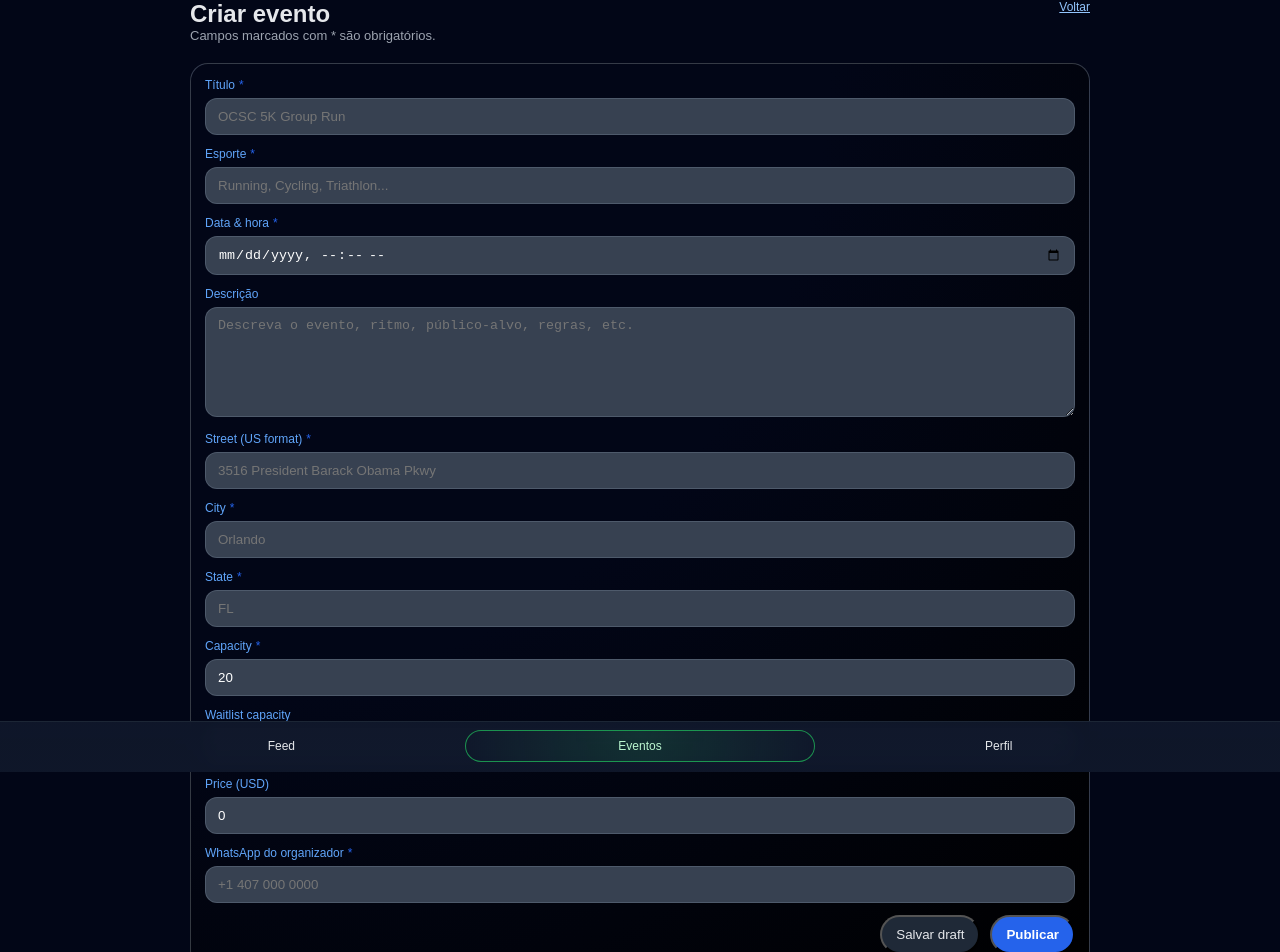
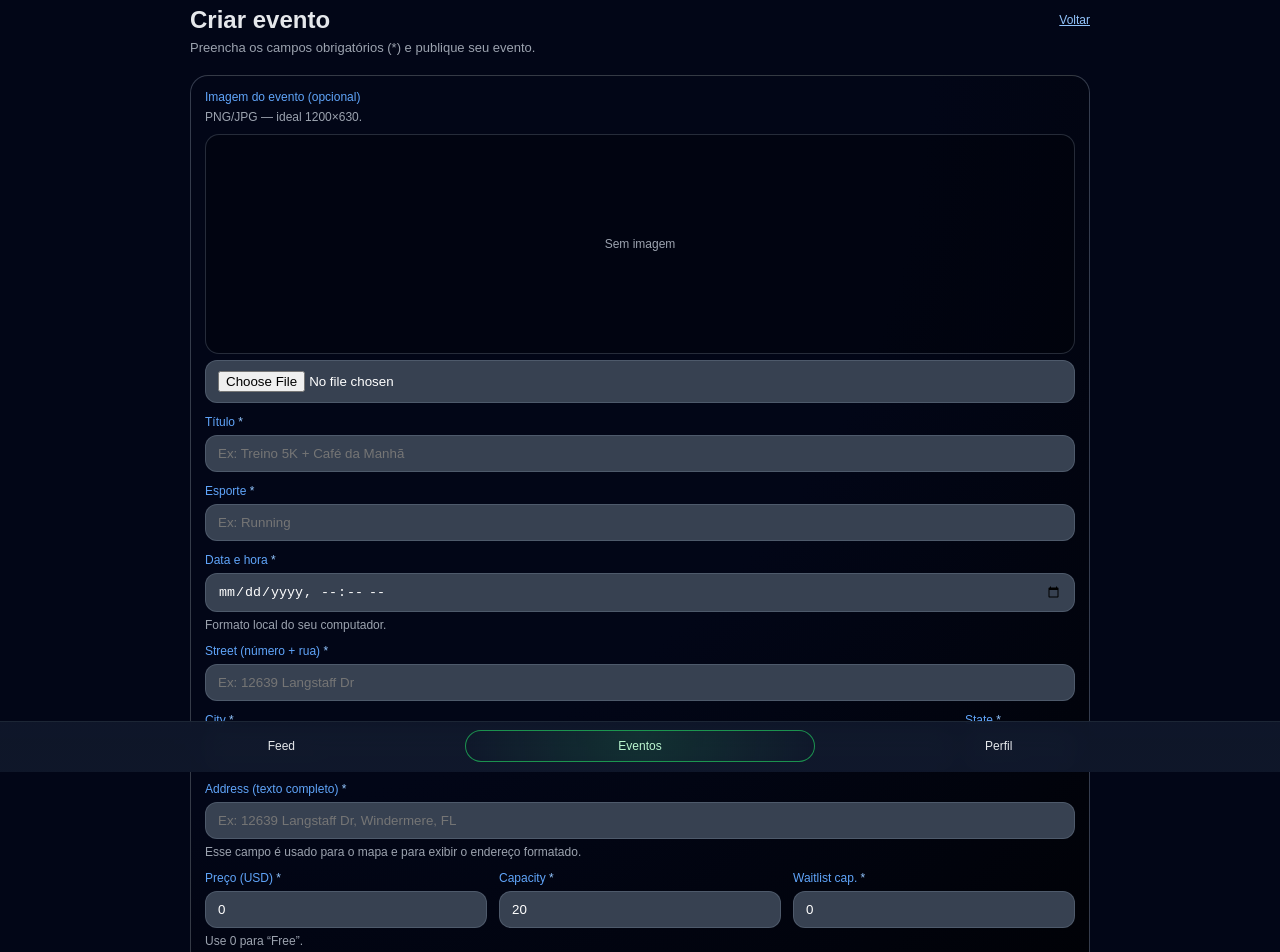
Before and after one commit to rafaelmorch/sportplatform, a Next.js app: page /events/new in a window 1280 px wide. Shown: the part 28-980 px from the top of the page. Built offline with nearby package versions, Linux system fonts and the light colour scheme; no server answers.

Commit message:
Add create event page with image upload to Supabase Storage

```diff
--- a/app/events/new/page.tsx
+++ b/app/events/new/page.tsx
@@ -9,81 +9,70 @@ import { supabaseBrowser } from "@/lib/supabase-browser";
 
 export const dynamic = "force-dynamic";
 
-/* ================= Helpers ================= */
+type FormState = {
+  title: string;
+  sport: string;
+  description: string;
+  date: string; // datetime-local
+  street: string;
+  city: string;
+  state: string;
+  address_text: string;
+  capacity: string; // number as string
+  waitlist_capacity: string; // number as string
+  price: string; // dollars as string
+  organizer_whatsapp: string;
+};
 
-function toCents(input: string): number {
-  const raw = input.trim();
-  if (!raw) return 0;
-  const normalized = raw.replace(",", ".");
-  const value = Number(normalized);
-  if (!Number.isFinite(value) || value < 0) return 0;
-  return Math.round(value * 100);
+function dollarsToCents(v: string): number {
+  const n = Number(String(v).replace(",", "."));
+  if (!isFinite(n) || n <= 0) return 0;
+  return Math.round(n * 100);
 }
 
-function normalizeWhatsApp(input: string): string {
-  const trimmed = input.trim();
-  if (!trimmed) return "";
-  const plus = trimmed.startsWith("+") ? "+" : "";
-  const digits = trimmed.replace(/[^\d]/g, "");
-  return plus + digits;
+function isValidUsState(state: string): boolean {
+  const s = state.trim().toUpperCase();
+  // Aceita 2 letras (FL, CA etc). Você pode tornar mais rígido depois.
+  return /^[A-Z]{2}$/.test(s);
 }
 
-function isValidWhatsApp(input: string): boolean {
-  const norm = normalizeWhatsApp(input);
-  const digits = norm.replace(/[^\d]/g, "");
-  return digits.length >= 8 && digits.length <= 15;
-}
-
-/* ===== Label com asterisco ===== */
-function Label({
-  text,
-  required = false,
-}: {
-  text: string;
-  required?: boolean;
-}) {
-  return (
-    <span>
-      {text}
-      {required && (
-        <span style={{ color: "#2563eb", marginLeft: 4 }}>*</span>
-      )}
-    </span>
-  );
+function sanitizeFileName(name: string): string {
+  return name
+    .trim()
+    .replace(/\s+/g, "-")
+    .replace(/[^a-zA-Z0-9._-]/g, "")
+    .slice(0, 120);
 }
 
 export default function NewEventPage() {
   const supabase = useMemo(() => supabaseBrowser, []);
   const router = useRouter();
 
-  /* ================= State ================= */
-
-  const [title, setTitle] = useState("");
-  const [sport, setSport] = useState("");
-  const [date, setDate] = useState("");
-  const [description, setDescription] = useState("");
-
-  const [street, setStreet] = useState("");
-  const [city, setCity] = useState("");
-  const [stateUS, setStateUS] = useState("");
-
-  const [capacity, setCapacity] = useState("20");
-  const [waitlistCapacity, setWaitlistCapacity] = useState("0");
-  const [price, setPrice] = useState("0");
-
-  const [organizerWhatsapp, setOrganizerWhatsapp] = useState("");
+  const [form, setForm] = useState<FormState>({
+    title: "",
+    sport: "",
+    description: "",
+    date: "",
+    street: "",
+    city: "",
+    state: "",
+    address_text: "",
+    capacity: "20",
+    waitlist_capacity: "0",
+    price: "0",
+    organizer_whatsapp: "",
+  });
 
   const [imageFile, setImageFile] = useState<File | null>(null);
   const [imagePreview, setImagePreview] = useState<string | null>(null);
 
   const [busy, setBusy] = useState(false);
   const [error, setError] = useState<string | null>(null);
-
-  /* ================= Styles ================= */
+  const [info, setInfo] = useState<string | null>(null);
 
   const labelStyle: React.CSSProperties = {
     fontSize: 12,
-    color: "#60a5fa",
+    color: "#60a5fa", // azul
   };
 
   const inputStyle: React.CSSProperties = {
@@ -92,113 +81,142 @@ export default function NewEventPage() {
     padding: "10px 12px",
     borderRadius: 12,
     border: "1px solid rgba(148,163,184,0.25)",
-    background: "#374151",
-    color: "#ffffff",
+    background: "#374151", // cinza escuro
+    color: "#ffffff", // texto branco
     outline: "none",
   };
 
-  const textareaStyle: React.CSSProperties = {
-    ...inputStyle,
-    minHeight: 110,
-    resize: "vertical",
+  const helperStyle: React.CSSProperties = {
+    marginTop: 6,
+    fontSize: 12,
+    color: "#9ca3af",
   };
 
-  /* ================= Image ================= */
+  function set<K extends keyof FormState>(key: K, value: FormState[K]) {
+    setForm((prev) => ({ ...prev, [key]: value }));
+  }
 
-  function onPickImage(file: File | null) {
+  function requiredAsterisk() {
+    return <span style={{ color: "#93c5fd" }}> *</span>;
+  }
+
+  async function handlePickImage(file: File | null) {
     setImageFile(file);
     setError(null);
+    setInfo(null);
+
     if (!file) {
       setImagePreview(null);
       return;
     }
-    setImagePreview(URL.createObjectURL(file));
+
+    // Preview local
+    const url = URL.createObjectURL(file);
+    setImagePreview(url);
   }
 
-  async function uploadEventImage(userId: string): Promise<string | null> {
-    if (!imageFile) return null;
+  async function handleCreate() {
+    setBusy(true);
+    setError(null);
+    setInfo(null);
 
-    const bucket = "event-images";
-    const safeName = imageFile.name.replace(/[^\w.\-]+/g, "_");
-    const path = `${userId}/${Date.now()}-${safeName}`;
+    try {
+      const { data: userRes, error: userErr } = await supabase.auth.getUser();
+      if (userErr) throw new Error(userErr.message);
+      const user = userRes.user;
+      if (!user) throw new Error("Você precisa estar logado para criar eventos.");
 
-    const { error } = await supabase.storage
-      .from(bucket)
-      .upload(path, imageFile, {
+      // ===== Validações (todos obrigatórios, exceto imagem) =====
+      const title = form.title.trim();
+      const sport = form.sport.trim();
+      const description = form.description.trim();
+      const date = form.date.trim();
+      const street = form.street.trim();
+      const city = form.city.trim();
+      const state = form.state.trim().toUpperCase();
+      const address_text = form.address_text.trim();
+      const organizer_whatsapp = form.organizer_whatsapp.trim();
+
+      const capacity = Math.max(Number(form.capacity || 0), 0);
+      const waitlist_capacity = Math.max(Number(form.waitlist_capacity || 0), 0);
+
+      if (!title) throw new Error("Título é obrigatório.");
+      if (!sport) throw new Error("Esporte é obrigatório.");
+      if (!date) throw new Error("Data/Hora é obrigatório.");
+      if (!street) throw new Error("Street (número + rua) é obrigatório.");
+      if (!city) throw new Error("City é obrigatório.");
+      if (!state) throw new Error("State é obrigatório.");
+      if (!isValidUsState(state)) throw new Error("State deve ter 2 letras (ex: FL).");
+      if (!address_text) throw new Error("Address (texto completo) é obrigatório.");
+      if (!description) throw new Error("Descrição é obrigatória.");
+      if (!organizer_whatsapp) throw new Error("WhatsApp do organizador é obrigatório.");
+
+      if (!Number.isFinite(capacity) || capacity < 0) throw new Error("Capacity inválida.");
+      if (!Number.isFinite(waitlist_capacity) || waitlist_capacity < 0)
+        throw new Error("Waitlist capacity inválida.");
+
+      const price_cents = dollarsToCents(form.price);
+
+      // ===== Upload da imagem (opcional) =====
+      let image_path: string | null = null;
+
+      if (imageFile) {
+        const extName = sanitizeFileName(imageFile.name);
+        const randomId =
+          typeof crypto !== "undefined" && "randomUUID" in crypto
+            ? crypto.randomUUID()
+            : String(Date.now());
+
+        image_path = `${user.id}/${randomId}-${extName}`;
+
+        const { error: upErr } = await supabase.storage
+          .from("event-images")
+          .upload(image_path, imageFile, {
             cacheControl: "3600",
-        upsert: false,
-        contentType: imageFile.type || "image/jpeg",
+            upsert: true,
+            contentType: imageFile.type || "image/*",
           });
 
-    if (error) throw new Error(error.message);
-    return path;
+        if (upErr) {
+          throw new Error(`Falha no upload da imagem: ${upErr.message}`);
+        }
       }
 
-  /* ================= Submit ================= */
+      // ===== Insert do evento =====
+      // date: converter de datetime-local -> ISO
+      const dateIso = new Date(date).toISOString();
 
-  async function submit(publishNow: boolean) {
-    setBusy(true);
-    setError(null);
-
-    try {
-      const { data: userRes } = await supabase.auth.getUser();
-      const user = userRes.user;
-      if (!user) throw new Error("You must be logged in.");
-
-      if (!title.trim()) throw new Error("Title is required.");
-      if (!sport.trim()) throw new Error("Sport is required.");
-      if (!date) throw new Error("Date & time is required.");
-      if (!street || !city || !stateUS)
-        throw new Error("Complete address is required.");
-      if (!capacity || Number(capacity) < 1)
-        throw new Error("Capacity must be at least 1.");
-      if (!isValidWhatsApp(organizerWhatsapp))
-        throw new Error("Invalid WhatsApp.");
-
-      const imagePath = await uploadEventImage(user.id);
-      const addressText = `${street}, ${city}, ${stateUS.toUpperCase()}`;
-
-      const { data, error } = await supabase
+      const { data: inserted, error: insErr } = await supabase
         .from("events")
         .insert({
-          title: title.trim(),
-          sport: sport.trim(),
-          date: new Date(date).toISOString(),
-          description: description.trim(),
-          created_by: user.id,
-
+          title,
+          sport,
+          description,
+          date: dateIso,
           street,
           city,
-          state: stateUS.toUpperCase(),
-          address_text: addressText,
-          location: addressText,
-          location_name: addressText,
-
-          capacity: Number(capacity),
-          waitlist_capacity: Number(waitlistCapacity),
-          price_cents: toCents(price),
-
-          organizer_whatsapp: normalizeWhatsApp(organizerWhatsapp),
-          published: publishNow,
-          image_path: imagePath,
-
-          lat: null,
-          lng: null,
+          state,
+          address_text,
+          capacity,
+          waitlist_capacity,
+          price_cents,
+          organizer_whatsapp,
+          image_path,
         })
         .select("id")
         .single();
 
-      if (error) throw error;
+      if (insErr) throw new Error(insErr.message);
+      if (!inserted?.id) throw new Error("Evento criado, mas não retornou ID.");
 
-      router.push(`/events/${data.id}`);
+      setInfo("Evento criado com sucesso!");
+      router.push(`/events/${inserted.id}`);
     } catch (e: any) {
-      setError(e.message || "Failed to create event.");
+      setError(e?.message || "Erro ao criar evento.");
     } finally {
       setBusy(false);
     }
   }
-
-  /* ================= Render ================= */
 
   return (
     <main
@@ -206,12 +224,20 @@ export default function NewEventPage() {
         minHeight: "100vh",
         backgroundColor: "#020617",
         color: "#e5e7eb",
-        padding: 16,
-        paddingBottom: 80,
+        padding: "16px",
+        paddingBottom: "80px",
       }}
     >
-      <div style={{ maxWidth: 900, margin: "0 auto" }}>
-        <header style={{ marginBottom: 20 }}>
+      <div style={{ maxWidth: "900px", margin: "0 auto" }}>
+        {/* Header igual ao Groups */}
+        <header
+          style={{
+            marginBottom: 20,
+            display: "flex",
+            flexDirection: "column",
+            gap: 6,
+          }}
+        >
           <p
             style={{
               fontSize: 11,
@@ -224,177 +250,273 @@ export default function NewEventPage() {
             Eventos
           </p>
 
-          <div style={{ display: "flex", justifyContent: "space-between" }}>
+          <div
+            style={{
+              display: "flex",
+              justifyContent: "space-between",
+              gap: 10,
+              alignItems: "center",
+            }}
+          >
             <h1 style={{ fontSize: 24, fontWeight: 700, margin: 0 }}>
               Criar evento
             </h1>
+
             <Link
               href="/events"
-              style={{ fontSize: 12, color: "#93c5fd", textDecoration: "underline" }}
+              style={{
+                fontSize: 12,
+                color: "#93c5fd",
+                textDecoration: "underline",
+                whiteSpace: "nowrap",
+              }}
             >
               Voltar
             </Link>
           </div>
 
-          <p style={{ fontSize: 13, color: "#9ca3af" }}>
-            Campos marcados com * são obrigatórios.
+          <p style={{ fontSize: 13, color: "#9ca3af", margin: 0 }}>
+            Preencha os campos obrigatórios (*) e publique seu evento.
           </p>
         </header>
 
-        {error && (
-          <p style={{ fontSize: 13, color: "#fca5a5", marginBottom: 12 }}>
+        {error ? (
+          <p style={{ margin: "0 0 12px 0", fontSize: 13, color: "#fca5a5" }}>
             {error}
           </p>
-        )}
+        ) : null}
+
+        {info ? (
+          <p style={{ margin: "0 0 12px 0", fontSize: 13, color: "#86efac" }}>
+            {info}
+          </p>
+        ) : null}
 
         <section
           style={{
             borderRadius: 18,
             border: "1px solid rgba(148,163,184,0.35)",
             background:
-              "radial-gradient(circle at top left, #020617, #020617 50%, #000 100%)",
-            padding: 14,
+              "radial-gradient(circle at top left, #020617, #020617 50%, #000000 100%)",
+            padding: "14px 14px",
             display: "flex",
             flexDirection: "column",
             gap: 12,
           }}
         >
+          {/* Imagem */}
+          <div>
+            <div style={{ display: "flex", justifyContent: "space-between", gap: 10 }}>
+              <div>
+                <p style={{ margin: 0, fontSize: 12, color: "#60a5fa" }}>
+                  Imagem do evento (opcional)
+                </p>
+                <p style={{ margin: "6px 0 0 0", fontSize: 12, color: "#9ca3af" }}>
+                  PNG/JPG — ideal 1200×630.
+                </p>
+              </div>
+            </div>
+
+            <div
+              style={{
+                marginTop: 10,
+                width: "100%",
+                height: 220,
+                borderRadius: 14,
+                border: "1px solid rgba(148,163,184,0.25)",
+                overflow: "hidden",
+                background: "rgba(0,0,0,0.25)",
+                display: "flex",
+                alignItems: "center",
+                justifyContent: "center",
+              }}
+            >
+              {imagePreview ? (
+                <img
+                  src={imagePreview}
+                  alt="preview"
+                  style={{ width: "100%", height: "100%", objectFit: "contain" }}
+                />
+              ) : (
+                <span style={{ fontSize: 12, color: "#9ca3af" }}>Sem imagem</span>
+              )}
+            </div>
+
+            <input
+              type="file"
+              accept="image/*"
+              style={{ marginTop: 10, ...inputStyle }}
+              onChange={(e) => handlePickImage(e.target.files?.[0] ?? null)}
+            />
+          </div>
+
+          {/* Campos */}
+          <div style={{ display: "grid", gridTemplateColumns: "1fr", gap: 12 }}>
             <label style={labelStyle}>
-            <Label text="Título" required />
+              Título{requiredAsterisk()}
               <input
                 style={inputStyle}
-              placeholder="OCSC 5K Group Run"
-              value={title}
-              onChange={(e) => setTitle(e.target.value)}
+                placeholder="Ex: Treino 5K + Café da Manhã"
+                value={form.title}
+                onChange={(e) => set("title", e.target.value)}
               />
             </label>
 
             <label style={labelStyle}>
-            <Label text="Esporte" required />
+              Esporte{requiredAsterisk()}
               <input
                 style={inputStyle}
-              placeholder="Running, Cycling, Triathlon..."
-              value={sport}
-              onChange={(e) => setSport(e.target.value)}
+                placeholder="Ex: Running"
+                value={form.sport}
+                onChange={(e) => set("sport", e.target.value)}
               />
             </label>
 
             <label style={labelStyle}>
-            <Label text="Data & hora" required />
+              Data e hora{requiredAsterisk()}
               <input
                 type="datetime-local"
                 style={inputStyle}
-              value={date}
-              onChange={(e) => setDate(e.target.value)}
+                value={form.date}
+                onChange={(e) => set("date", e.target.value)}
+              />
+              <div style={helperStyle}>Formato local do seu computador.</div>
+            </label>
+
+            <label style={labelStyle}>
+              Street (número + rua){requiredAsterisk()}
+              <input
+                style={inputStyle}
+                placeholder="Ex: 12639 Langstaff Dr"
+                value={form.street}
+                onChange={(e) => set("street", e.target.value)}
+              />
+            </label>
+
+            <div style={{ display: "grid", gridTemplateColumns: "1fr 110px", gap: 12 }}>
+              <label style={labelStyle}>
+                City{requiredAsterisk()}
+                <input
+                  style={inputStyle}
+                  placeholder="Ex: Windermere"
+                  value={form.city}
+                  onChange={(e) => set("city", e.target.value)}
                 />
               </label>
 
               <label style={labelStyle}>
-            <Label text="Descrição" />
-            <textarea
-              style={textareaStyle}
-              placeholder="Descreva o evento, ritmo, público-alvo, regras, etc."
-              value={description}
-              onChange={(e) => setDescription(e.target.value)}
+                State{requiredAsterisk()}
+                <input
+                  style={inputStyle}
+                  placeholder="Ex: FL"
+                  value={form.state}
+                  onChange={(e) => set("state", e.target.value.toUpperCase())}
+                  maxLength={2}
+                />
+              </label>
+            </div>
+
+            <label style={labelStyle}>
+              Address (texto completo){requiredAsterisk()}
+              <input
+                style={inputStyle}
+                placeholder="Ex: 12639 Langstaff Dr, Windermere, FL"
+                value={form.address_text}
+                onChange={(e) => set("address_text", e.target.value)}
+              />
+              <div style={helperStyle}>
+                Esse campo é usado para o mapa e para exibir o endereço formatado.
+              </div>
+            </label>
+
+            <div style={{ display: "grid", gridTemplateColumns: "1fr 1fr 1fr", gap: 12 }}>
+              <label style={labelStyle}>
+                Preço (USD){requiredAsterisk()}
+                <input
+                  style={inputStyle}
+                  placeholder="Ex: 15"
+                  value={form.price}
+                  onChange={(e) => set("price", e.target.value)}
+                  inputMode="decimal"
+                />
+                <div style={helperStyle}>Use 0 para “Free”.</div>
+              </label>
+
+              <label style={labelStyle}>
+                Capacity{requiredAsterisk()}
+                <input
+                  style={inputStyle}
+                  placeholder="Ex: 20"
+                  value={form.capacity}
+                  onChange={(e) => set("capacity", e.target.value)}
+                  inputMode="numeric"
                 />
               </label>
 
               <label style={labelStyle}>
-            <Label text="Street (US format)" required />
+                Waitlist cap.{requiredAsterisk()}
                 <input
                   style={inputStyle}
-              placeholder="3516 President Barack Obama Pkwy"
-              value={street}
-              onChange={(e) => setStreet(e.target.value)}
+                  placeholder="Ex: 10"
+                  value={form.waitlist_capacity}
+                  onChange={(e) => set("waitlist_capacity", e.target.value)}
+                  inputMode="numeric"
+                />
+              </label>
+            </div>
+
+            <label style={labelStyle}>
+              WhatsApp do organizador{requiredAsterisk()}
+              <input
+                style={inputStyle}
+                placeholder="Ex: +16892480582"
+                value={form.organizer_whatsapp}
+                onChange={(e) => set("organizer_whatsapp", e.target.value)}
               />
             </label>
 
             <label style={labelStyle}>
-            <Label text="City" required />
-            <input
-              style={inputStyle}
-              placeholder="Orlando"
-              value={city}
-              onChange={(e) => setCity(e.target.value)}
+              Descrição{requiredAsterisk()}
+              <textarea
+                style={{ ...inputStyle, minHeight: 120, resize: "vertical" }}
+                placeholder="Ex: Treino guiado + café da manhã. Chegue 15 min antes..."
+                value={form.description}
+                onChange={(e) => set("description", e.target.value)}
               />
             </label>
+          </div>
 
-          <label style={labelStyle}>
-            <Label text="State" required />
-            <input
-              style={{ ...inputStyle, textTransform: "uppercase" }}
-              placeholder="FL"
-              value={stateUS}
-              onChange={(e) => setStateUS(e.target.value)}
-            />
-          </label>
+          {/* CTA */}
+          <div
+            style={{
+              display: "flex",
+              justifyContent: "space-between",
+              alignItems: "flex-end",
+              gap: 10,
+              flexWrap: "wrap",
+              marginTop: 6,
+            }}
+          >
+            <p style={{ fontSize: 12, color: "#60a5fa", margin: 0 }}>
+              Ao criar, o evento já aparece na lista e abre em /events/[id].
+            </p>
 
-          <label style={labelStyle}>
-            <Label text="Capacity" required />
-            <input
-              style={inputStyle}
-              placeholder="20"
-              value={capacity}
-              onChange={(e) => setCapacity(e.target.value)}
-            />
-          </label>
-
-          <label style={labelStyle}>
-            <Label text="Waitlist capacity" />
-            <input
-              style={inputStyle}
-              placeholder="0"
-              value={waitlistCapacity}
-              onChange={(e) => setWaitlistCapacity(e.target.value)}
-            />
-          </label>
-
-          <label style={labelStyle}>
-            <Label text="Price (USD)" />
-            <input
-              style={inputStyle}
-              placeholder="0 (Free)"
-              value={price}
-              onChange={(e) => setPrice(e.target.value)}
-            />
-          </label>
-
-          <label style={labelStyle}>
-            <Label text="WhatsApp do organizador" required />
-            <input
-              style={inputStyle}
-              placeholder="+1 407 000 0000"
-              value={organizerWhatsapp}
-              onChange={(e) => setOrganizerWhatsapp(e.target.value)}
-            />
-          </label>
-
-          <div style={{ display: "flex", justifyContent: "flex-end", gap: 10 }}>
             <button
-              onClick={() => submit(false)}
+              onClick={handleCreate}
               disabled={busy}
               style={{
-                padding: "10px 14px",
+                fontSize: 12,
+                padding: "10px 12px",
                 borderRadius: 999,
-                background: "#1f2937",
-                color: "#e5e7eb",
-              }}
-            >
-              Salvar draft
-            </button>
-
-            <button
-              onClick={() => submit(true)}
-              disabled={busy}
-              style={{
-                padding: "10px 14px",
-                borderRadius: 999,
-                background: "#2563eb",
-                color: "#fff",
+                border: "1px solid rgba(56,189,248,0.55)",
+                background:
+                  "linear-gradient(135deg, rgba(8,47,73,0.95), rgba(12,74,110,0.95))",
+                color: "#e0f2fe",
+                cursor: busy ? "not-allowed" : "pointer",
                 fontWeight: 700,
               }}
             >
-              Publicar
+              {busy ? "Criando..." : "Criar evento"}
             </button>
           </div>
         </section>
```
Lines whose indentation alone changed are shown as unchanged.
